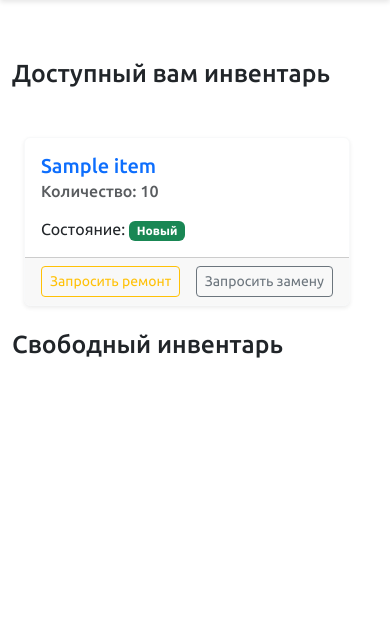
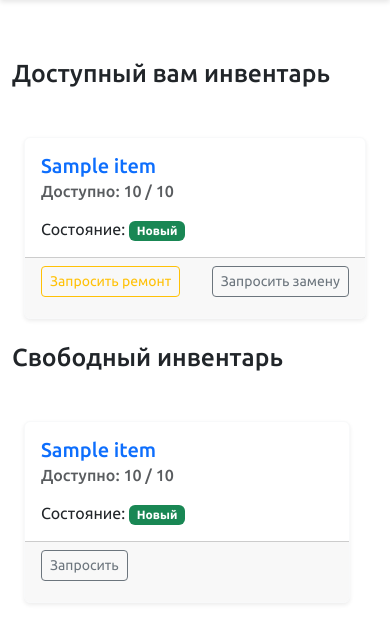
Before and after one commit to PavelFr8/Inventory-control, a Flask app: page /inventory/my_inventory in a window 390 px wide. Shown: the part 56-699 px from the top of the page. Run offline with Flask 3, Linux system fonts and the light colour scheme; a user stored in the database is signed in; tables that the repository leaves empty hold one stand-in row (values such as "Sample post").

Commit message:
- New database structure - new templates - new logic of working with database - better screem adaptation for phones

```diff
--- a/app/modules/inventory/forms.py
+++ b/app/modules/inventory/forms.py
@@ -28,4 +28,5 @@ class ChangeItemForm(FlaskForm):
 
 class AssignItemForm(FlaskForm):
     user_id = SelectField('Назначить пользователю')
+    quantity = IntegerField('Quantity', validators=[DataRequired()])
     submit = SubmitField('Назначить')
--- a/app/modules/inventory/routes.py
+++ b/app/modules/inventory/routes.py
@@ -1,7 +1,9 @@
-from flask import render_template, redirect, url_for
+import copy
+
+from flask import render_template, redirect, url_for, flash
 from flask_login import login_required, current_user
 
-from app.models import Item, ItemState, User
+from app.models import Item, ItemState, User, RequestedItem
 from app import db, logger
 from app.utils.is_admin import is_admin
 from . import module, forms
@@ -22,12 +24,15 @@ def my_inventory():
         items = Item.query.all()
         users = [user for user in User.query.all() if user.role.name != 'admin']
     if current_user.role.name == 'user':
-        items = Item.query.filter_by(take_user_id=current_user.id).all()
-        available_items = Item.query.filter_by(take_user_id=None).all()
-
+        requested_items = RequestedItem.query.filter_by(user_id=current_user.id).all()
+        items = []
+        for req_item in requested_items:
+            item = copy.deepcopy(req_item.item)
+            item.available_quantity = req_item.quantity
+            items.append(item)
+        available_items = Item.query.where(Item.available_quantity > 0).all()
 
     form3.user_id.choices = [(user.id, user.name) for user in users]
-    form3.user_id.choices.insert(0, (0, "-"))
 
     return render_template('inventory/my_inventory.html', title='Доступный инвентарь', items=items, form=form,
                            form2=form2, form3=form3, users=users, available_items=available_items)
@@ -38,13 +43,15 @@ def my_inventory():
 @is_admin
 def add_item():
     form = forms.CreateItemForm()
-
+    if form.quantity.data == 0:
+        return redirect(url_for('inventory.my_inventory'))
     if form.validate_on_submit():
         logger.debug(f"Processing new inventory item: {form.name.data}")
         try:
             item = Item(
                 name=form.name.data,
-                quantity=form.quantity.data
+                total_quantity=form.quantity.data,
+                available_quantity=form.quantity.data
             )
             db.session.add(item)
             db.session.commit()
@@ -53,8 +60,7 @@ def add_item():
         except Exception as e:
             logger.error(f"Error adding item {form.name.data}: {e}")
             db.session.rollback()
-            return render_template('inventory/my_inventory.html', title='Доступный инвентарь', form=form,
-                                   message='Произошла непредвиденная ошибка.')
+            return redirect(url_for('inventory.my_inventory'))
 
 # changing infp about item in db
 @module.route('/change_item/<int:id>', methods=['POST'])
@@ -62,6 +68,9 @@ def add_item():
 @is_admin
 def change_item(id):
     form = forms.ChangeItemForm()
+    if form.quantity.data == 0:
+        flash("Слишком маленькое количество инвентаря!", 'warning')
+        return redirect(url_for('inventory.my_inventory'))
 
     if form.validate_on_submit():
         logger.debug(f"Processing changing inventory item: {form.name.data}")
@@ -74,25 +83,30 @@ def change_item(id):
                 form.state.data = ItemState.BROKEN
 
             item: Item = Item.query.get(id)
-            item.name = form.name.data
-            item.quantity = form.quantity.data
-            item.state = form.state.data
-            db.session.commit()
+            item.change_item(name=form.name.data,
+                             quantity=form.quantity.data,
+                             state=form.state.data)
             logger.info(f"Item {form.name.data} successfully added.")
 
+            return redirect(url_for('inventory.my_inventory'))
+        except ValueError:
+            db.session.rollback()
+            flash("Слишком маленькое количество инвентаря!", 'warning')
             return redirect(url_for('inventory.my_inventory'))
         except Exception as e:
             logger.error(f"Error adding item {form.name.data}: {e}")
             db.session.rollback()
-            return render_template('inventory/my_inventory.html', title='Доступный инвентарь', form=form,
-                                   message='Произошла непредвиденная ошибка.')
+            return redirect(url_for('inventory.my_inventory'))
 
 # deleting item from db
 @module.route('/delete_item/<int:id>')
 @login_required
 @is_admin
 def delete_item(id):
-    item = Item.query.get(id)
+    item: Item = Item.query.get(id)
+    requested_items = item.requested_items
+    for req_item in requested_items:
+        db.session.delete(req_item)
     db.session.delete(item)
     db.session.commit()
     logger.debug(f"Successfully delete item {item.name}")
@@ -108,18 +122,35 @@ def assign_item(id):
     users = [user for user in User.query.all() if user.role.name != 'admin']
 
     form.user_id.choices = [(user.id, user.name) for user in users]
-    form.user_id.choices.insert(0, (0, "-"))
-
+    if form.user_id.choices == [] or form.quantity.data == 0:
+        return redirect(url_for('inventory.my_inventory'))
     if form.validate_on_submit():
         try:
+            if form.user_id.data is None:
+                return redirect(url_for('inventory.my_inventory'))
             item: Item = Item.query.get(id)
-
-            item.take_user_id = form.user_id.data if form.user_id.data != "0" else None
-            db.session.commit()
+            item.assign_item(quantity=form.quantity.data,
+                             user_id=form.user_id.data)
 
             logger.info(f"Item {item.name} assigned to user ID {form.user_id.data}.")
+            return redirect(url_for('inventory.my_inventory'))
+        except ValueError:
+            db.session.rollback()
+            flash("Слишком большое количество инвентаря!", 'warning')
             return redirect(url_for('inventory.my_inventory'))
         except Exception as e:
             logger.error(f"Error assigning item {id}: {e}")
             db.session.rollback()
             return redirect(url_for('inventory.my_inventory', message='Произошла ошибка назначения.'))
+
+# assigning item to user
+@module.route('/assign_item/<int:item_id>/remove/<int:user_id>')
+@login_required
+@is_admin
+def remove_assign_item(item_id, user_id):
+    requested_item: RequestedItem = RequestedItem.query.filter_by(item_id=item_id, user_id=user_id).first()
+    requested_item.item.available_quantity += requested_item.quantity
+    db.session.delete(requested_item)
+    db.session.commit()
+    logger.debug(f"Successfully delete assigning {requested_item.item.name}")
+    return redirect(url_for('inventory.my_inventory'))
--- a/app/static/css/base.css
+++ b/app/static/css/base.css
@@ -47,3 +47,9 @@
     box-shadow: none;
     outline: none;
 }
+
+@media (max-width: 576px) {
+    .btn-sm {
+        margin-bottom: 13px !important;
+    }
+}
--- a/app/templates/base.html
+++ b/app/templates/base.html
@@ -38,6 +38,9 @@
                     <li class="nav-item">
                         <a class="nav-link active" href="#">План Закупок</a>
                     </li>
+                    <li class="nav-item">
+                        <a class="btn btn-secondary btn-sm mt-1" href="#">Создать Отчёт</a>
+                    </li>
                 {% endif %}
             </ul>
             <ul class="navbar-nav">
@@ -70,7 +73,7 @@
     {% block content %}{% endblock %}
 </div>
 
-<!-- Bootstrap JS (опционально) -->
+<!-- Bootstrap JS -->
 <script src="https://cdn.jsdelivr.net/npm/bootstrap@5.3.0/dist/js/bootstrap.bundle.min.js"></script>
 </body>
 </html>
--- a/app/templates/inventory/my_inventory.html
+++ b/app/templates/inventory/my_inventory.html
@@ -51,12 +51,13 @@
 {% endif %}
 
 <div class="container mt-5">
-    <div class="d-flex flex-wrap justify-content-start">
+    <div class="row">
         {% for item in items %}
-        <div class="card shadow-sm border-light me-3 mb-4" style="width: 24rem;">
+        <div class="col-md-4 mb-4">
+            <div class="card shadow-sm border-light">
                 <div class="card-body">
                     <h5 class="card-title text-primary">{{ item.name }}</h5>
-                <h6 class="card-subtitle mb-3 text-muted">Количество: {{ item.quantity }}</h6>
+                    <h6 class="card-subtitle mb-3 text-muted">Доступно: {{ item.available_quantity }} / {{ item.total_quantity }}</h6>
                     <p class="card-text">
                         Состояние:
                         {% if item.state.value == 'new' %}
@@ -68,10 +69,14 @@
                         {% endif %}
                     </p>
                     {% if current_user.role.name == 'admin' %}
-                    {% if item.user.id %}
-                    <p class="card-text">Закреплено: <b>{{ item.user.name }}</b></p>
+                        {% if item.requested_items %}
+                            <p class="card-text">Закреплено: </p>
+                            {% for req_item in item.requested_items %}
+                            <p class="card-text"><b>{{ req_item.user.name }}</b> - <b>{{ req_item.quantity }} шт</b>
+                                <a class="badge otkr btn btn-secondary" href="{{ url_for('inventory.remove_assign_item', item_id=item.id, user_id=req_item.user.id) }}">Открепить</a></p>
+                            {% endfor %}
                         {% endif %}
-                <p class="card-text text-muted" style="font-size: small; position: absolute; bottom: 5.5vh; right: 10px;">
+                    <p class="card-text text-muted text-end">
                         {{ item.created_at.strftime("%H:%M %d.%m.%Y") }}
                     </p>
                     {% endif %}
@@ -87,7 +92,7 @@
                 <button class="btn btn-outline-primary btn-sm"  data-bs-toggle="modal" data-bs-target="#changeInventoryModal{{ item.id }}">Редактировать</button>
                 <a href="{{ url_for('inventory.delete_item', id=item.id) }}" class="btn btn-outline-danger btn-sm">Удалить</a>
                 <a href="#" class="btn btn-outline-secondary btn-sm" data-bs-toggle="modal" data-bs-target="#assignItemModal{{ item.id }}">Назначить</a>
-
+            </div>
                 <!-- Modal for assigning user -->
                 <div class="modal fade" id="assignItemModal{{ item.id }}" tabindex="-1" aria-labelledby="assignItemModal" aria-hidden="true">
                     <div class="modal-dialog">
@@ -103,6 +108,15 @@
                                         {{ form3.user_id(class="form-control", id="floatingQuantity", placeholder='Назначить') }}
                                         <label for="userSelect">Выберите работника</label>
                                         {% for error in form3.user_id.errors %}
+                                            <div class="alert alert-danger" role="alert">
+                                                {{ error }}
+                                            </div>
+                                        {% endfor %}
+                                    </div>
+                                    <div class="form-floating mb-3">
+                                        {{ form3.quantity(class="form-control", id="floatingQuantity", placeholder='Количество', value=item.available_quantity) }}
+                                        <label for="floatingQuantity">Количество</label>
+                                        {% for error in form3.quantity.errors %}
                                             <div class="alert alert-danger" role="alert">
                                                 {{ error }}
                                             </div>
@@ -130,16 +144,16 @@
                                     <div class="form-floating mb-3">
                                         {{ form2.name(class="form-control", id="floatingName", placeholder='Название', value=item.name) }}
                                         <label for="floatingName">Название</label>
-                                        {% for error in form.name.errors %}
+                                        {% for error in form2.name.errors %}
                                             <div class="alert alert-danger" role="alert">
                                                 {{ error }}
                                             </div>
                                         {% endfor %}
                                     </div>
                                     <div class="form-floating mb-3">
-                                        {{ form2.quantity(class="form-control", id="floatingQuantity", placeholder='Количество', value=item.quantity) }}
+                                        {{ form2.quantity(class="form-control", id="floatingQuantity", placeholder='Количество', value=item.total_quantity) }}
                                         <label for="floatingQuantity">Количество</label>
-                                        {% for error in form.quantity.errors %}
+                                        {% for error in form2.quantity.errors %}
                                             <div class="alert alert-danger" role="alert">
                                                 {{ error }}
                                             </div>
@@ -148,7 +162,7 @@
                                     <div class="form-floating mb-3">
                                         {{ form2.state(class="form-control", id="floatingQuantity", placeholder='Количество', value=item.state.value) }}
                                         <label for="floatingQuantity">Состояние</label>
-                                        {% for error in form.quantity.errors %}
+                                        {% for error in form2.quantity.errors %}
                                             <div class="alert alert-danger" role="alert">
                                                 {{ error }}
                                             </div>
@@ -162,8 +176,8 @@
                         </div>
                     </div>
                 </div>
+                {% endif %}
             </div>
-            {% endif %}
         </div>
         {% endfor %}
     </div>
@@ -176,7 +190,7 @@
         <div class="card shadow-sm border-light me-3 mb-4" style="width: 24rem;">
             <div class="card-body">
                 <h5 class="card-title text-primary">{{ item.name }}</h5>
-                <h6 class="card-subtitle mb-3 text-muted">Количество: {{ item.quantity }}</h6>
+                <h6 class="card-subtitle mb-3 text-muted">Доступно: {{ item.available_quantity }} / {{ item.total_quantity }}</h6>
                     <p class="card-text">
                         Состояние:
                         {% if item.state.value == 'new' %}
```
Also changed, not shown: app/models.py (+68 -9 lines), app/static/css/my_inventory.css (+8 -0 lines). Lines whose indentation alone changed are shown as unchanged.
